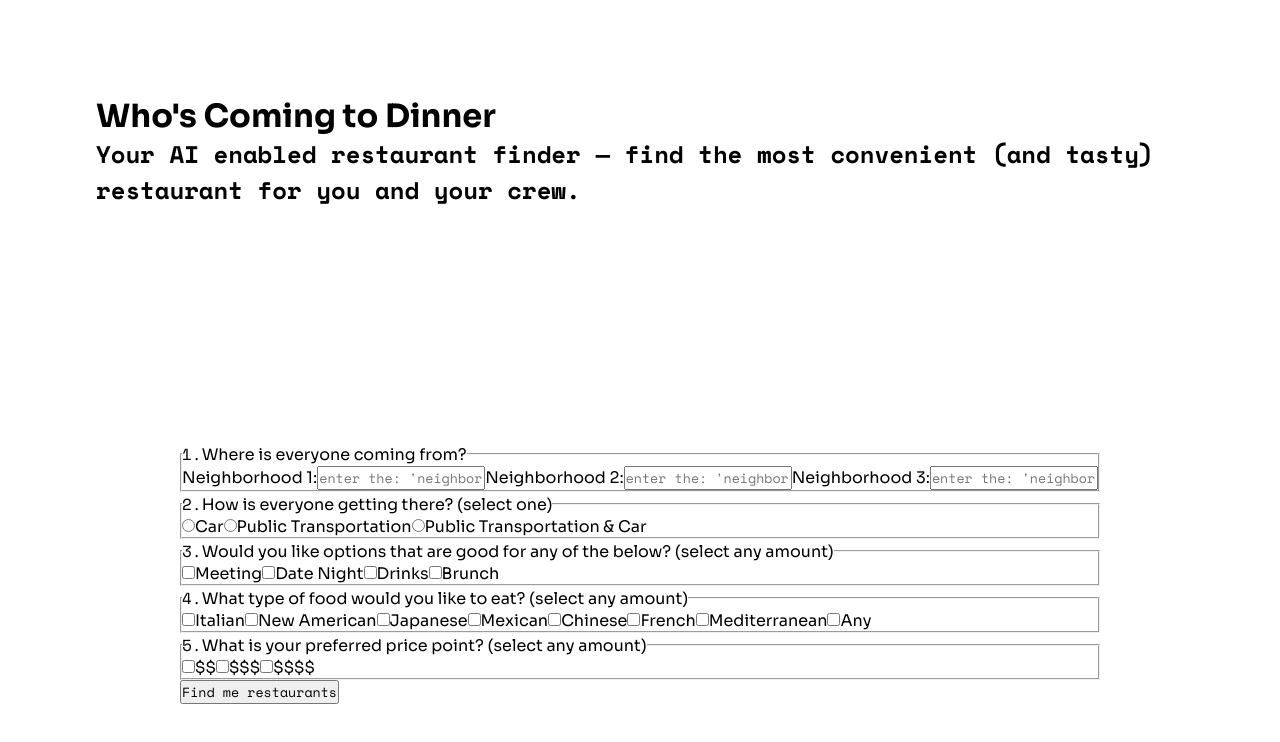
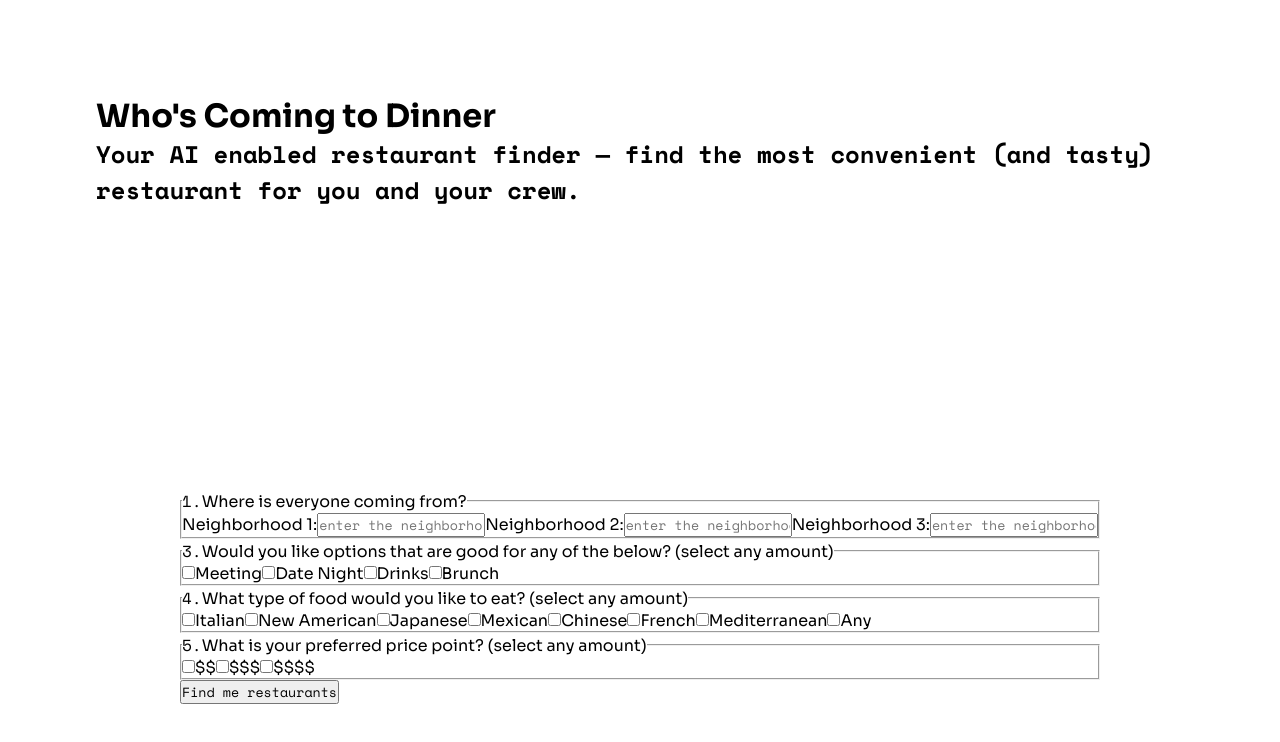
Before and after one commit to ajasinger/dinner-app, a Next.js app: page / in a window 1280 px wide. Shown: the top 742 px of the page. Built offline with nearby package versions, Linux system fonts and the light colour scheme.

Commit message:
remove transportation section of form

```diff
--- a/components/FormBlock.jsx
+++ b/components/FormBlock.jsx
@@ -7,9 +7,6 @@ const FormBlock = () => {
         address1: '',
         address2: '',
         adddress3: '',
-        car: false,
-        publicTransportation: false,
-        publicTransportationAndCar: false,
         eventType: {
             meeting: false,
             dateNight: false,
@@ -65,7 +62,7 @@ const FormBlock = () => {
             <form onSubmit={handleSubmit} className={sora.className} action="/" method="post">
 
                 {/* addreses */}
-                <fieldset className="form-addresses">
+                <fieldset className="form-address">
                     <legend><span className={spaceMono.className}>1.</span>Where is everyone coming from?</legend>
                     <label htmlFor="address1">Neighborhood 1:</label>
                     <input
@@ -75,7 +72,7 @@ const FormBlock = () => {
                         value={formEntry.address1}
                         onChange={handleChange}
                         className={spaceMono.className}
-                        placeholder="enter the: 'neighborhood, city, state'"
+                        placeholder="enter the neighborhood"
                     />
                     <label htmlFor="address2">Neighborhood 2:</label>
                     <input
@@ -85,7 +82,7 @@ const FormBlock = () => {
                         value={formEntry.address2}
                         onChange={handleChange}
                         className={spaceMono.className}
-                        placeholder="enter the: 'neighborhood, city, state'"
+                        placeholder="enter the neighborhood"
                     />
                     <label htmlFor="address3">Neighborhood 3:</label>
                     <input
@@ -95,40 +92,8 @@ const FormBlock = () => {
                         value={formEntry.address3}
                         onChange={handleChange}
                         className={spaceMono.className}
-                        placeholder="enter the: 'neighborhood, city, state'"
+                        placeholder="enter the neighborhood"
                 />
-                </fieldset>
-
-                {/* mode of transportation */}
-                <fieldset className="form-transportation">
-                    <legend><span className={spaceMono.className}>2.</span>How is everyone getting there? (select one)</legend>
-                    <input
-                        type="radio"
-                        id="car"
-                        name="transportation"
-                        value="car"
-                        checked= {formEntry.transportation === "car"}
-                        onChange={handleChange}
-                    />
-                    <label htmlFor="car">Car</label>
-                    <input
-                        type="radio"
-                        id="publicTransportation"
-                        name="transportation"
-                        value="publicTransportation"
-                        checked= {formEntry.transportation === "publicTransportation"}
-                        onChange={handleChange}
-                    />
-                    <label htmlFor="publicTransportation">Public Transportation</label>
-                    <input
-                        type="radio"
-                        id="publicTransportationAndCar"
-                        name="transportation"
-                        value="publicTransportationAndCar"
-                        checked= {formEntry.transportation === "publicTransportationAndCar"}
-                        onChange={handleChange}
-                    />
-                    <label htmlFor="publicTransportationAndCar">Public Transportation & Car</label>
                 </fieldset>
 
                 {/* event type */}
```
